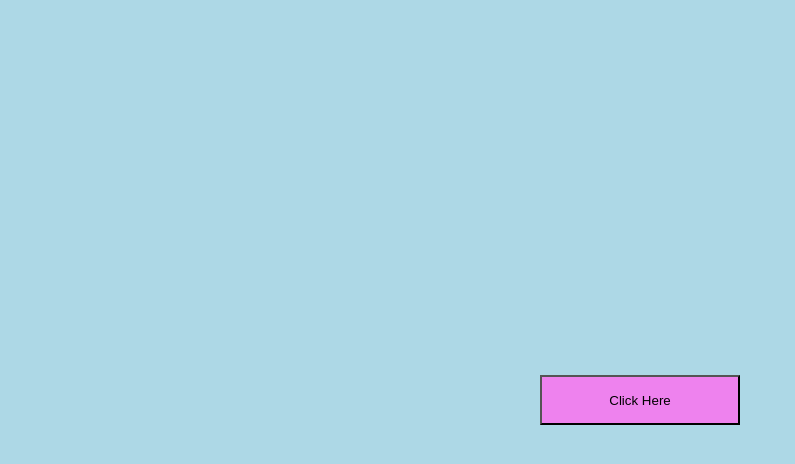
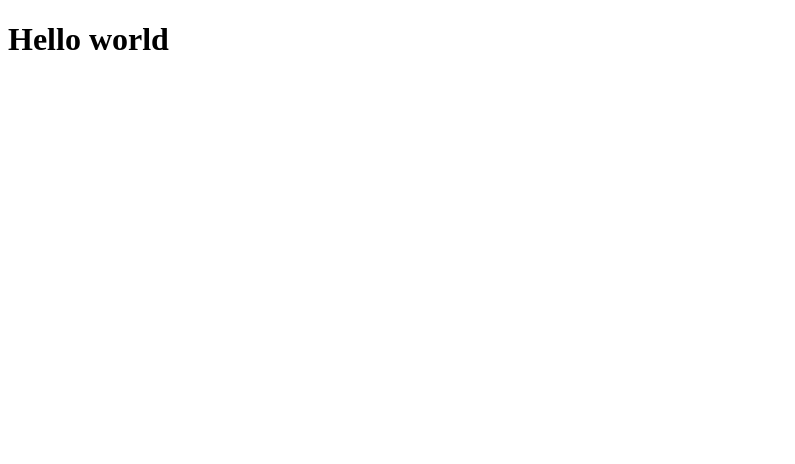
Before and after one commit to fugarino/react-playground, a React (Create React App) app: page / in a window 1280 px wide. Shown: the top 464 px of the page, without its empty margins (0-795 px from the left). Built offline with nearby package versions, Linux system fonts and the light colour scheme.

Commit message:
new project

```diff
--- a/package.json
+++ b/package.json
@@ -6,10 +6,15 @@
     "@testing-library/jest-dom": "^5.16.4",
     "@testing-library/react": "^13.3.0",
     "@testing-library/user-event": "^13.5.0",
+    "@types/jest": "^28.1.2",
+    "@types/node": "^18.0.0",
+    "@types/react": "^18.0.14",
+    "@types/react-dom": "^18.0.5",
     "react": "^18.2.0",
     "react-dom": "^18.2.0",
     "react-scripts": "5.0.1",
     "styled-components": "^5.3.5",
+    "typescript": "^4.7.4",
     "web-vitals": "^2.1.4"
   },
   "scripts": {
--- a/src/App.js
+++ b/src/App.js
@@ -1,15 +1,7 @@
 import React from "react";
-import { AppContainer } from "./components/Container.style";
-import { StyledButton } from "./components/Button.style";
-import { GlobalStyles } from "./components/Global.style";
 
 function App() {
-  return (
-    <AppContainer>
-      <GlobalStyles />
-      <StyledButton buttonLabel="Click Here" backgroundColor="violet"></StyledButton>
-    </AppContainer>
-  );
+  return <h1>Hello world</h1>;
 }
 
 export default App;
--- a/src/components/Button.js
+++ /dev/null
@@ -1,7 +0,0 @@
-import React from "react";
-
-const Button = ({ className, buttonLabel }) => {
-  return <button className={className}>{buttonLabel}</button>;
-};
-
-export default Button;
--- a/src/components/Button.style.js
+++ /dev/null
@@ -1,19 +0,0 @@
-import styled from "styled-components";
-import Button from "./Button";
-
-export const StyledButton = styled(Button)`
-  width: 200px;
-  height: 50px;
-  background-color: ${(props) => props.backgroundColor};
-
-  &:hover {
-    & label {
-      color: red;
-    }
-  }
-`;
-
-export const ButtonLabel = styled.label`
-  font-size: 25px;
-  color: white;
-`;
--- a/src/components/Container.style.js
+++ /dev/null
@@ -1,9 +0,0 @@
-import styled from "styled-components";
-
-export const AppContainer = styled.div`
-  height: 100vh;
-  display: flex;
-  align-items: center;
-  justify-content: center;
-  background-color: lightblue;
-`;
--- a/src/components/Global.style.js
+++ /dev/null
@@ -1,9 +0,0 @@
-import { createGlobalStyle } from "styled-components";
-
-export const GlobalStyles = createGlobalStyle`
-	* {
-		padding: 0;
-		margin: 0;
-		box-sizing: border-box;
-	}
-`;
```
Also changed, not shown: 1 other file (tests, documents, lock files or other folders).
